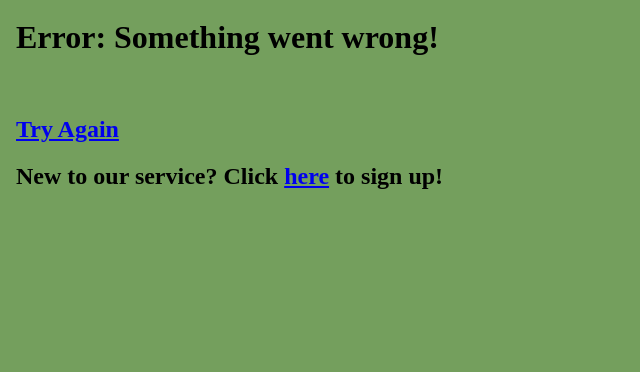
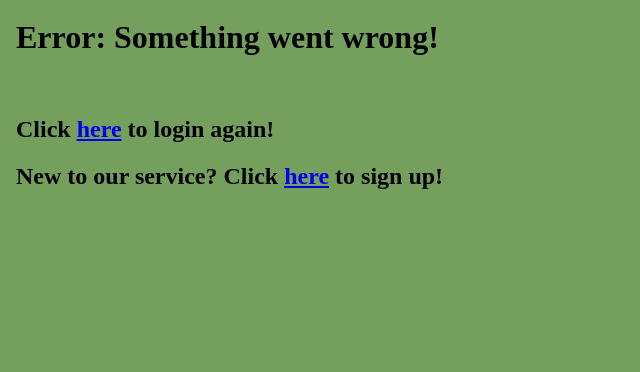
Before and after one commit to sarawille7/timber, a PHP site: page /noUser.php in a window 1280 px wide. Shown: the part 48-420 px from the top of the page, without its empty margins (0-640 px from the left). Run offline with PHP 8.4, Linux system fonts and the light colour scheme.

Commit message:
forgot something

```diff
--- a/noUser.php
+++ b/noUser.php
@@ -7,7 +7,7 @@ include("menu.PHP");
 <div class = "main">
   <h1> Error: Something went wrong! </h1>
 <br>
-  <h2><a href="login.php"> Try Again</a></h2>
+  <h2> Click <a href="login.php"> here</a> to login again! </h2>
   <h2> New to our service? Click <a href="user_form.php"> here</a> to sign up! </h2>
 
 </div>
```
